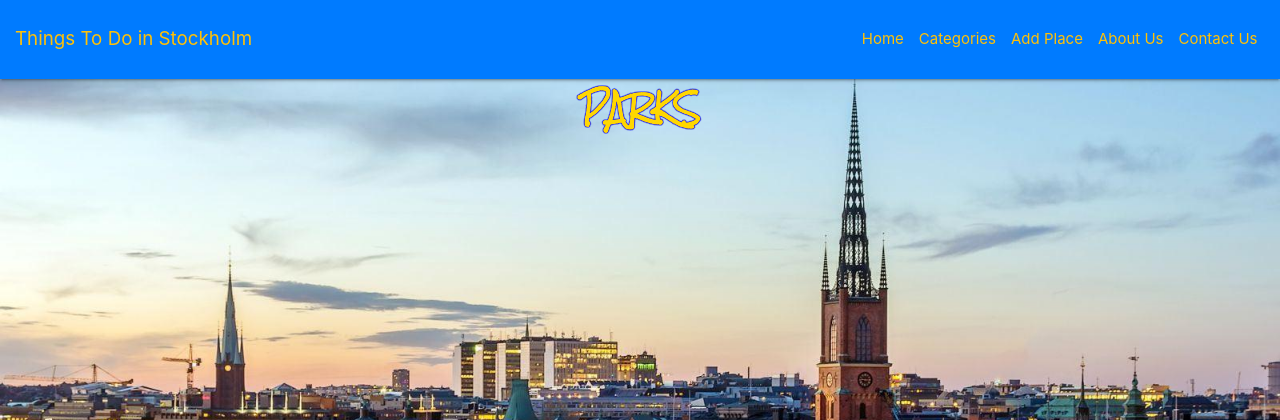
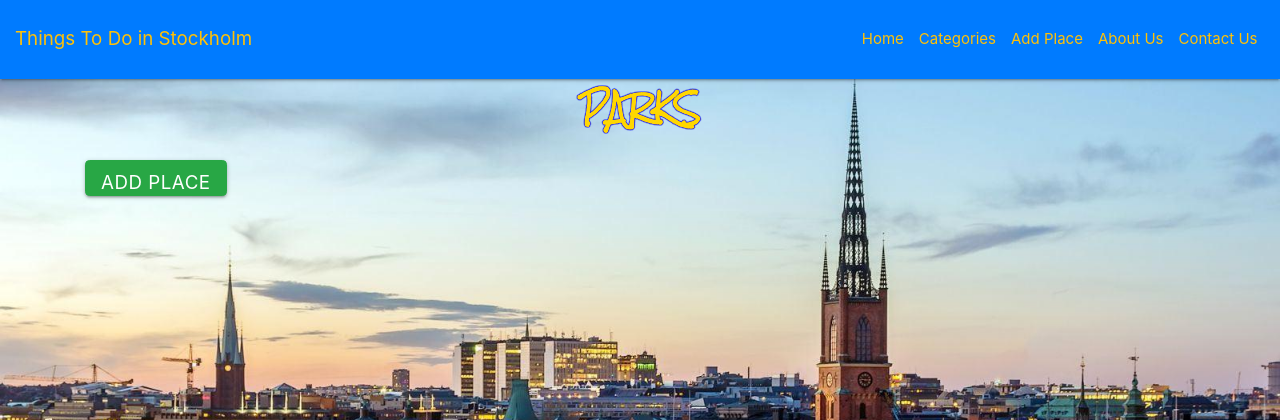
Before and after one commit to kososwede/ms3, a Flask app: page /parks in a window 1280 px wide. Shown: the top 420 px of the page. Run offline with Flask 2, Linux system fonts and the light colour scheme; data that the repository does not hold is empty; some libraries are stand-ins or nearby versions; some web fonts are replaced.

Commit message:
added add place button to bottom of every catergory page

```diff
--- a/templates/activities.html
+++ b/templates/activities.html
@@ -21,6 +21,7 @@
   <a class="btn btn-danger" href="{{url_for('delete_place', place_id=place._id)}}" role="button">Delete Place</a>
 </div>
 {% endfor %}
+<a class="btn btn-success btn-lg" href="{{url_for('add_place')}}" role="button">Add Place</a>
 </div>
 
 {% endblock %}
--- a/templates/attractions.html
+++ b/templates/attractions.html
@@ -21,6 +21,7 @@
   <a class="btn btn-danger" href="{{url_for('delete_place', place_id=place._id)}}" role="button">Delete Place</a>
 </div>
 {% endfor %}
+<a class="btn btn-success btn-lg" href="{{url_for('add_place')}}" role="button">Add Place</a>
 </div>
 
 {% endblock %}
--- a/templates/fooddrink.html
+++ b/templates/fooddrink.html
@@ -21,6 +21,7 @@
   <a class="btn btn-danger" href="{{url_for('delete_place', place_id=place._id)}}" role="button">Delete Place</a>
 </div>
 {% endfor %}
+<a class="btn btn-success btn-lg" href="{{url_for('add_place')}}" role="button">Add Place</a>
 </div>
 
 {% endblock %}
--- a/templates/history.html
+++ b/templates/history.html
@@ -21,6 +21,7 @@
   <a class="btn btn-danger" href="{{url_for('delete_place', place_id=place._id)}}" role="button">Delete Place</a>
 </div>
 {% endfor %}
+<a class="btn btn-success btn-lg" href="{{url_for('add_place')}}" role="button">Add Place</a>
 </div>
 
 {% endblock %}
--- a/templates/parks.html
+++ b/templates/parks.html
@@ -21,6 +21,7 @@
   <a class="btn btn-danger" href="{{url_for('delete_place', place_id=place._id)}}" role="button">Delete Place</a>
 </div>
 {% endfor %}
+<a class="btn btn-success btn-lg" href="{{url_for('add_place')}}" role="button">Add Place</a>
 </div>
 
 {% endblock %}
```
